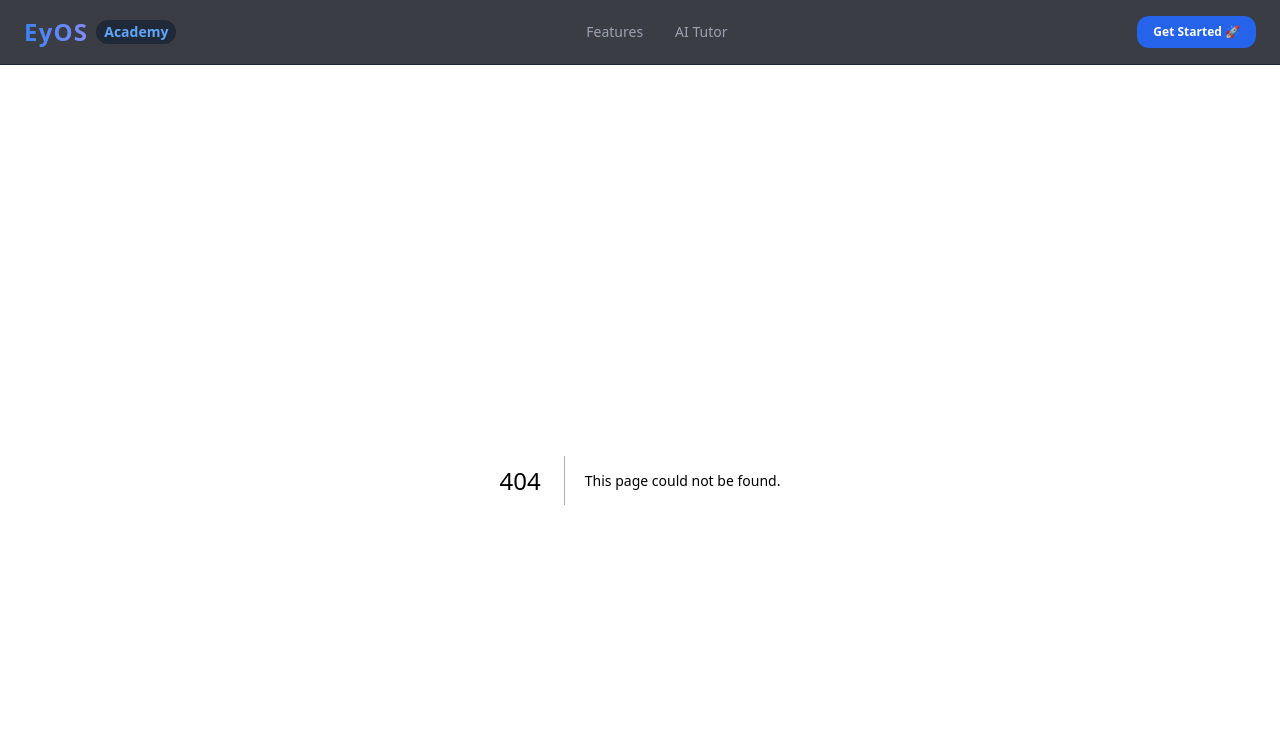
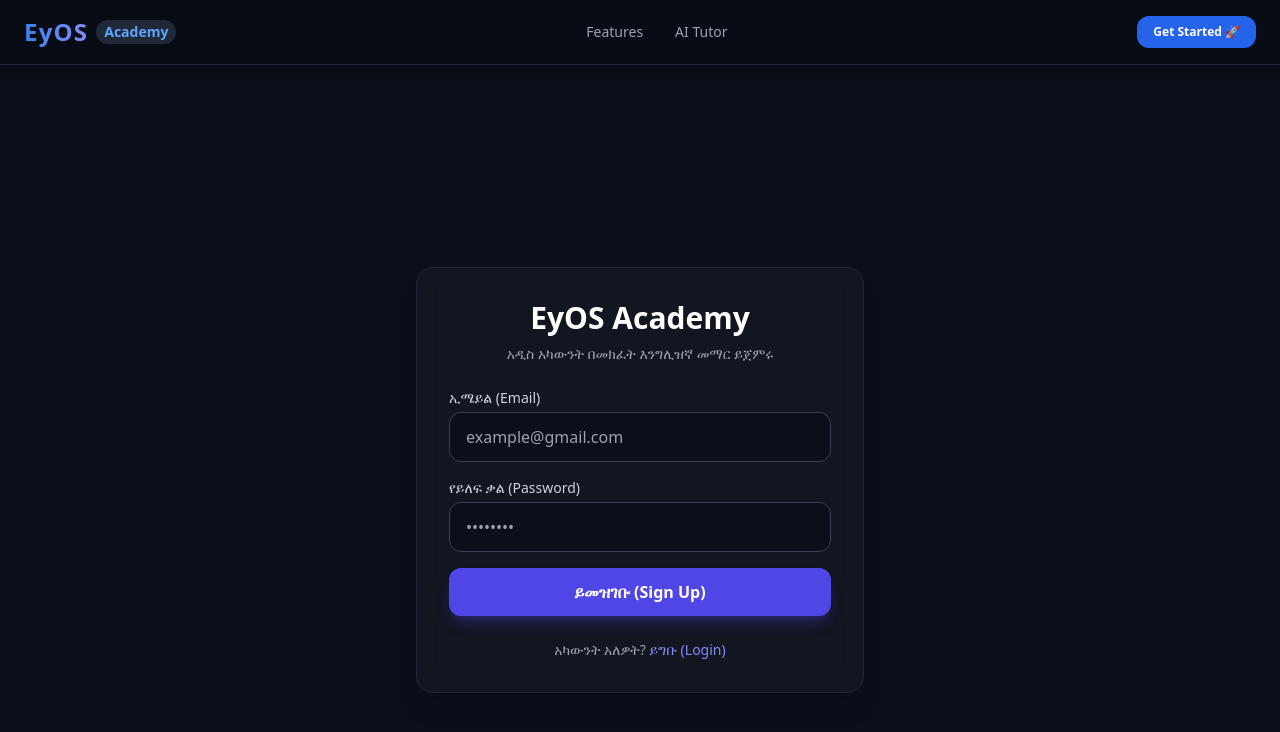
Before and after one commit to eyobaasefa19-hue/EyOS-Academy, a Next.js app: page /signup in a window 1280 px wide. Before the commit this address had no page. Shown: the top 732 px of the page. Built offline with nearby package versions, Linux system fonts and the light colour scheme.

Commit message:
Add signup page with email and password fields

```diff
--- /dev/null
+++ b/src/app/signup/page.tsx
@@ -0,0 +1,90 @@
+"use client";
+
+import { useState } from "react";
+import { supabase } from "../../../lib/supabase";
+import { useRouter } from "next/navigation";
+import Link from "next/link";
+
+export default function SignUp() {
+  const [email, setEmail] = useState("");
+  const [password, setPassword] = useState("");
+  const [loading, setLoading] = useState(false);
+  const [message, setMessage] = useState("");
+  const router = useRouter();
+
+  const handleSignUp = async (e: React.FormEvent) => {
+    e.preventDefault();
+    setLoading(true);
+    setMessage("");
+
+    const { error } = await supabase.auth.signUp({
+      email,
+      password,
+    });
+
+    if (error) {
+      setMessage(`❌ ስህተት፦ ${error.message}`);
+    } else {
+      setMessage("✅ የምዝገባ መልእክት በተሳካ ሁኔታ ተልኳል! እባክህ ኢሜይልህን ቼክ አድርግ።");
+      setTimeout(() => {
+        router.push("/login");
+      }, 3000);
+    }
+    setLoading(false);
+  };
+
+  return (
+    <div className="min-h-screen flex items-center justify-center bg-[#0B0F19] px-4">
+      <div className="w-full max-w-md bg-[#161B26]/60 backdrop-blur-md border border-gray-800 p-8 rounded-2xl shadow-xl">
+        <h2 className="text-3xl font-bold text-center text-white mb-2">EyOS Academy</h2>
+        <p className="text-center text-gray-400 text-sm mb-6">አዲስ አካውንት በመክፈት እንግሊዝኛ መማር ይጀምሩ</p>
+
+        <form onSubmit={handleSignUp} className="space-y-4">
+          <div>
+            <label className="block text-sm font-medium text-gray-300 mb-1">ኢሜይል (Email)</label>
+            <input
+              type="email"
+              value={email}
+              onChange={(e) => setEmail(e.target.value)}
+              placeholder="example@gmail.com"
+              className="w-full px-4 py-3 bg-[#0B0F19] border border-gray-700 rounded-xl text-white focus:outline-none focus:border-indigo-500 transition-colors"
+              required
+            />
+          </div>
+          <div>
+            <label className="block text-sm font-medium text-gray-300 mb-1">የይለፍ ቃል (Password)</label>
+            <input
+              type="password"
+              value={password}
+              onChange={(e) => setPassword(e.target.value)}
+              placeholder="••••••••"
+              className="w-full px-4 py-3 bg-[#0B0F19] border border-gray-700 rounded-xl text-white focus:outline-none focus:border-indigo-500 transition-colors"
+              required
+            />
+          </div>
+
+          <button
+            type="submit"
+            disabled={loading}
+            className="w-full py-3 bg-indigo-600 hover:bg-indigo-700 text-white font-semibold rounded-xl transition-all shadow-lg shadow-indigo-600/30 disabled:opacity-50"
+          >
+            {loading ? "በማረጋገጥ ላይ..." : "ይመዝገቡ (Sign Up)"}
+          </button>
+        </form>
+
+        {message && (
+          <p className="mt-4 text-center text-sm font-medium text-gray-200 bg-gray-800/50 p-2 rounded-lg">
+            {message}
+          </p>
+        )}
+
+        <p className="mt-6 text-center text-sm text-gray-400">
+          አካውንት አለዎት?{" "}
+          <Link href="/login" className="text-indigo-400 hover:underline">
+            ይግቡ (Login)
+          </Link>
+        </p>
+      </div>
+    </div>
+  );
+}
```
